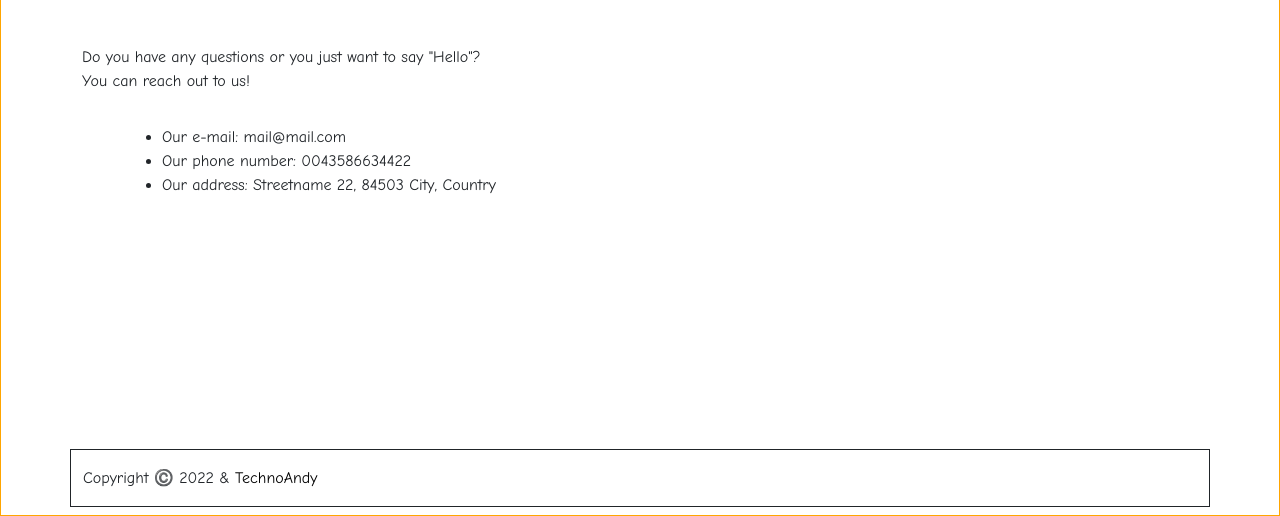
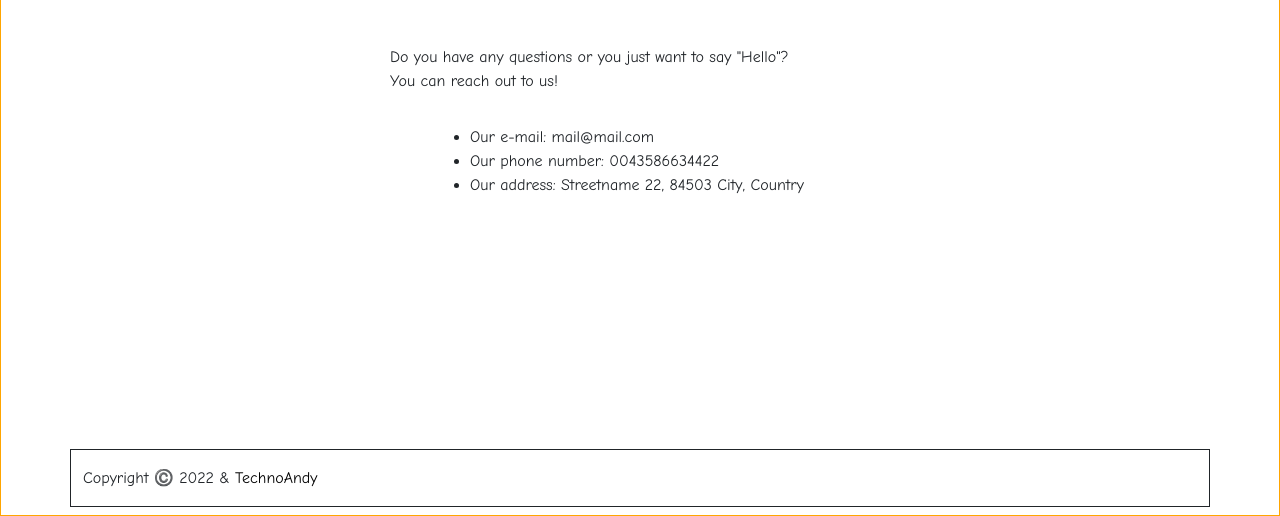
Before and after one commit to TechnoAndy/Awesome-books, a website: page index.html in a window 1280 px wide. Shown: the part 284-800 px from the top of the page. Drawn offline with nearby package versions, Linux system fonts and the light colour scheme.

Commit message:
Style contact layout

```diff
--- a/style.css
+++ b/style.css
@@ -131,6 +131,11 @@ footer a {
   color: black;
 }
 
+.contact-content {
+  width: 500px;
+  max-width: 100%;
+}
+
 .page {
   display: none;
   margin-top: -4em;
```
